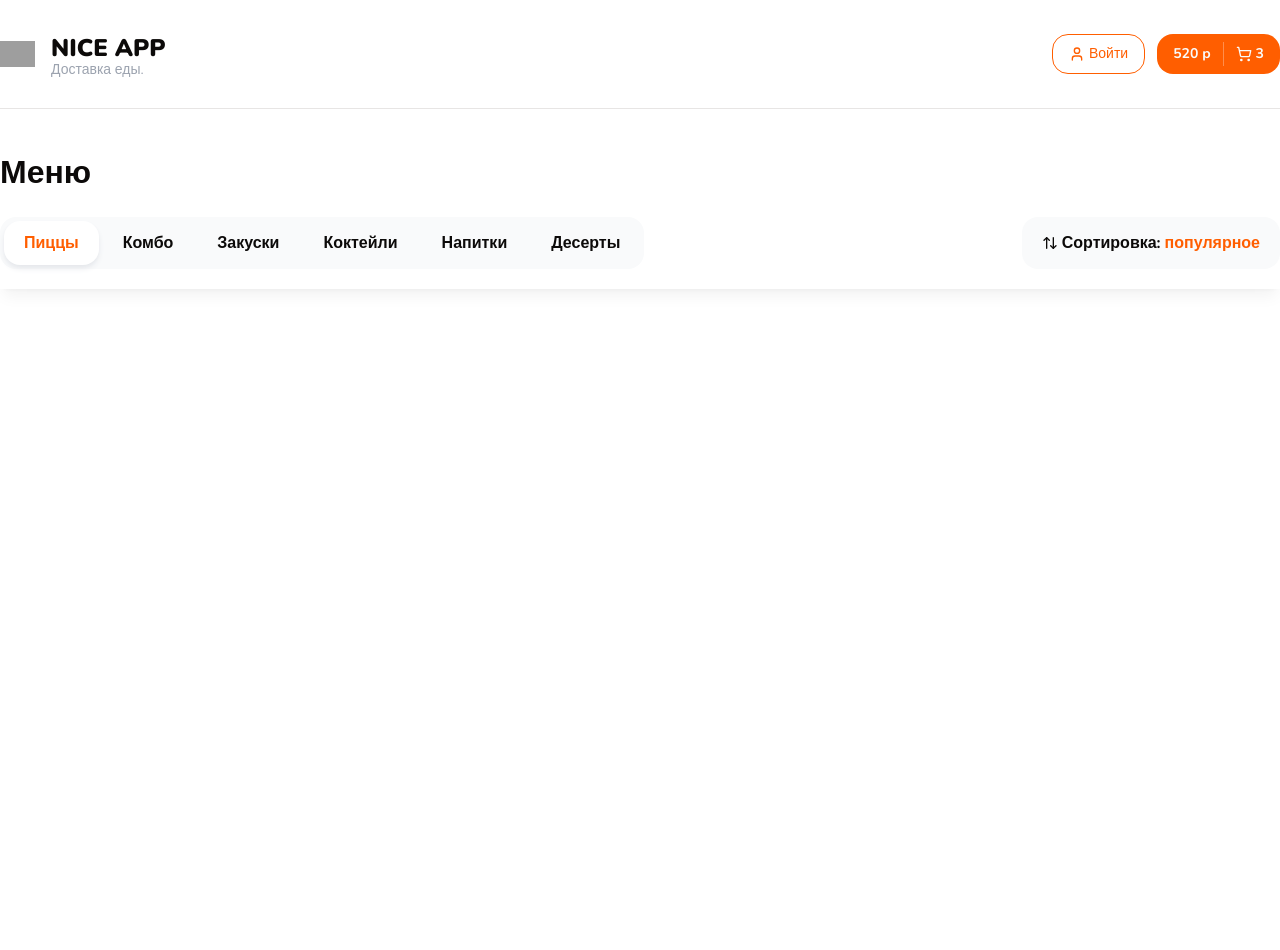
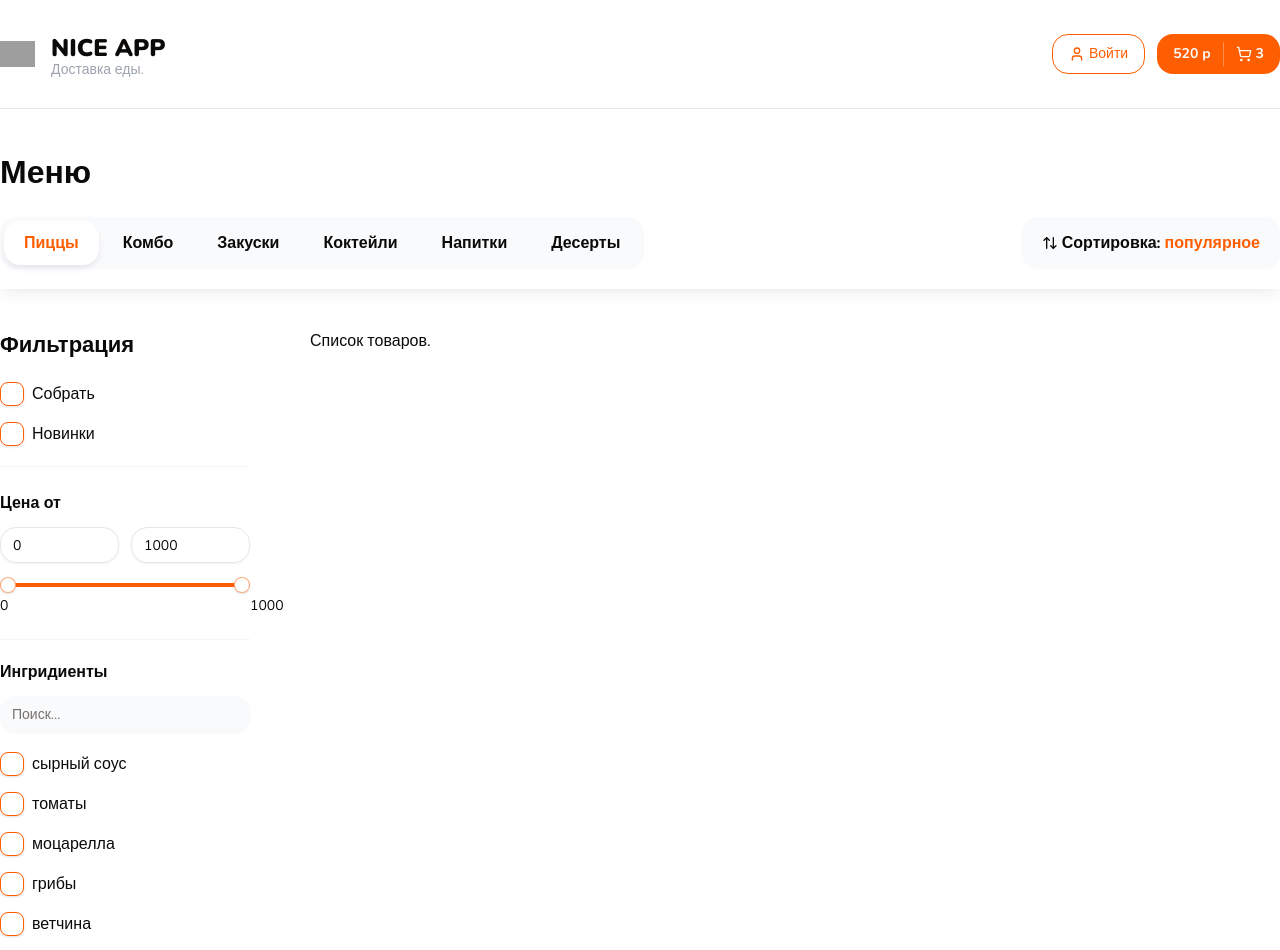
Before and after one commit to Mitrofanna/nice-app, a Next.js app: page / in a window 1280 px wide. Shown: the top 950 px of the page. Built offline with nearby package versions, Linux system fonts and the light colour scheme; grey boxes are pictures that could not be loaded.

Commit message:
верстка и рендер ингридиентов

```diff
--- a/app/page.tsx
+++ b/app/page.tsx
@@ -1,4 +1,4 @@
-import { Container, Title, TopBar } from '@/components/shared';
+import { Container, Filters, Title, TopBar } from '@/components/shared';
 
 export default function Home() {
   return (
@@ -7,7 +7,16 @@
         <Title text="Меню" size="lg" className="font-extrabold" />
       </Container>
       <TopBar />
-      <div style={{ height: '3000px' }}></div>
+      <Container className="mt-10 pb-14">
+        <div className="flex gap-[60px]">
+          <div className="w-[250px]">
+            <Filters />
+          </div>
+          <div className="flex-1">
+            <div className="flex flex-col gap-16">Список товаров.</div>
+          </div>
+        </div>
+      </Container>
     </>
   );
 }
--- /dev/null
+++ b/components/shared/checkbox-group.tsx
@@ -0,0 +1,50 @@
+'use client';
+
+import React from 'react';
+import { FilterCheckbox, FilterCheckboxProps } from './filter-checkbox';
+import { Input } from '../ui';
+
+type Item = FilterCheckboxProps;
+
+interface Props {
+  title: string;
+  items: Item[];
+  defaultItems: Item[];
+  limit?: number;
+  searchInputPlaceholder: string;
+  onChange?: (values: string[]) => void;
+  defaultValue?: string;
+  className?: string;
+}
+
+export const CheckboxGroup: React.FC<Props> = ({
+  title,
+  items,
+  defaultItems,
+  limit = 5,
+  searchInputPlaceholder = 'Поиск...',
+  onChange,
+  defaultValue,
+  className,
+}) => {
+  return (
+    <div className={className}>
+      <p className="mb-3 font-bold">{title}</p>
+      <div className="mb-5">
+        <Input placeholder={searchInputPlaceholder} className="bg-gray-50 border-none" />
+      </div>
+      <div className="flex flex-col gap-4 max-h-96 pr-2 overflow-auto scrollbar">
+        {items.map((item, index) => (
+          <FilterCheckbox
+            key={index}
+            text={item.text}
+            value={item.value}
+            endAdornment={item.endAdornment}
+            checked={false}
+            onCheckedChange={(id) => console.log(id)}
+          />
+        ))}
+      </div>
+    </div>
+  );
+};
--- /dev/null
+++ b/components/shared/filter-checkbox.tsx
@@ -0,0 +1,38 @@
+import React from 'react';
+import { Checkbox } from '../ui/checkbox';
+
+export interface FilterCheckboxProps {
+  text: string;
+  value: string;
+  endAdornment?: React.ReactNode;
+  onCheckedChange?: (checked: boolean) => void;
+  checked?: boolean;
+  name?: string;
+}
+
+export const FilterCheckbox: React.FC<FilterCheckboxProps> = ({
+  text,
+  value,
+  endAdornment,
+  onCheckedChange,
+  checked,
+  name,
+}) => {
+  return (
+    <div className="flex items-center space-x-2">
+      <Checkbox
+        onCheckedChange={onCheckedChange}
+        checked={checked}
+        value={value}
+        className="rounded-[8px] w-6 h-6"
+        id={`checkbox-${name}-${String(value)}`}
+      />
+      <label
+        htmlFor={`checkbox-${name}-${String(value)}`}
+        className="leading-none cursor-pointer flex-1">
+        {text}
+      </label>
+      {endAdornment}
+    </div>
+  );
+};
--- /dev/null
+++ b/components/shared/filters.tsx
@@ -0,0 +1,62 @@
+import React from 'react';
+import { FilterCheckbox, Title, RangeSlider, CheckboxGroup } from '.';
+import { Input } from '../ui';
+
+const filtersItems = [
+  {
+    text: 'сырный соус',
+    value: '1',
+  },
+  {
+    text: 'томаты',
+    value: '2',
+  },
+  {
+    text: 'моцарелла',
+    value: '3',
+  },
+  {
+    text: 'грибы',
+    value: '4',
+  },
+  {
+    text: 'ветчина',
+    value: '5',
+  },
+  {
+    text: 'соленые огурцы',
+    value: '6',
+  },
+];
+
+interface Props {
+  className?: string;
+}
+
+export const Filters: React.FC<Props> = ({ className }) => {
+  return (
+    <div className={className}>
+      <Title text="Фильтрация" size="sm" className="mb-5 font-bold" />
+      <div className="flex flex-col gap-4">
+        <FilterCheckbox text="Собрать" value="1" />
+        <FilterCheckbox text="Новинки" value="2" />
+      </div>
+      <div className="mt-5 border-y border-y-neutral-100 py-6 pb-7">
+        <p className="font-bold mb-3">Цена от</p>
+        <div className="flex gap-3 mb-5">
+          <Input type="number" placeholder="0" min={0} max={1000} defaultValue={0} />
+          <Input type="number" placeholder="1000" min={0} max={1000} defaultValue={1000} />
+        </div>
+        <RangeSlider min={0} max={1000} step={10} value={[0, 1000]} />
+      </div>
+      <CheckboxGroup
+        title={'Ингридиенты'}
+        items={filtersItems}
+        defaultItems={filtersItems}
+        searchInputPlaceholder="Поиск..."
+        className="mt-5"
+        limit={6}
+      />
+    </div>
+  );
+};
--- a/components/shared/index.ts
+++ b/components/shared/index.ts
@@ -1,6 +1,11 @@
+import { CheckboxGroup } from './checkbox-group';
+export { FilterCheckbox } from './filter-checkbox';
+export { Filters } from './filters';
 export { TopBar } from './top-bar';
 export { Categories } from './categories';
 export { Container } from './container';
 export { Header } from './header';
 export { Title } from './title';
 export { SortPopup } from './sort-popup';
+export { RangeSlider } from './range-slider';
+export { CheckboxGroup } from './checkbox-group';
--- /dev/null
+++ b/components/shared/range-slider.tsx
@@ -0,0 +1,71 @@
+'use client';
+
+import React from 'react';
+import * as SliderPrimitive from '@radix-ui/react-slider';
+
+import { cn } from '@/lib/utils';
+
+type SliderProps = {
+  className?: string;
+  min: number;
+  max: number;
+  step: number;
+  formatLabel?: (value: number) => string;
+  value?: number[] | readonly number[];
+  onValueChange?: (values: number[]) => void;
+};
+
+const RangeSlider = React.forwardRef(
+  (
+    { className, min, max, step, formatLabel, value, onValueChange, ...props }: SliderProps,
+    ref,
+  ) => {
+    const initialValue = Array.isArray(value) ? value : [min, max];
+    const [localValues, setLocalValues] = React.useState(initialValue);
+
+    React.useEffect(() => {
+      // Update localValues when the external value prop changes
+      setLocalValues(Array.isArray(value) ? value : [min, max]);
+    }, [min, max, value]);
+
+    const handleValueChange = (newValues: number[]) => {
+      setLocalValues(newValues);
+      if (onValueChange) {
+        onValueChange(newValues);
+      }
+    };
+
+    return (
+      <SliderPrimitive.Root
+        ref={ref as React.RefObject<HTMLDivElement>}
+        min={min}
+        max={max}
+        step={step}
+        value={localValues}
+        onValueChange={handleValueChange}
+        className={cn('relative flex w-full touch-none select-none mb-6 items-center', className)}
+        {...props}>
+        <SliderPrimitive.Track className="relative h-1 w-full grow overflow-hidden rounded-full bg-primary/20">
+          <SliderPrimitive.Range className="absolute h-full bg-primary" />
+        </SliderPrimitive.Track>
+        {localValues.map((value, index) => (
+          <React.Fragment key={index}>
+            <div
+              className="absolute text-center"
+              style={{
+                left: `calc(${((value - min) / (max - min)) * 100}% + 0px)`,
+                top: `10px`,
+              }}>
+              <span className="text-sm">{formatLabel ? formatLabel(value) : value}</span>
+            </div>
+            <SliderPrimitive.Thumb className="block h-4 w-4 rounded-full border border-primary/50 bg-white shadow transition-colors focus-visible:outline-none focus-visible:ring-1 focus-visible:ring-ring disabled:pointer-events-none disabled:opacity-50" />
+          </React.Fragment>
+        ))}
+      </SliderPrimitive.Root>
+    );
+  },
+);
+
+RangeSlider.displayName = SliderPrimitive.Root.displayName;
+
+export { RangeSlider };
```
